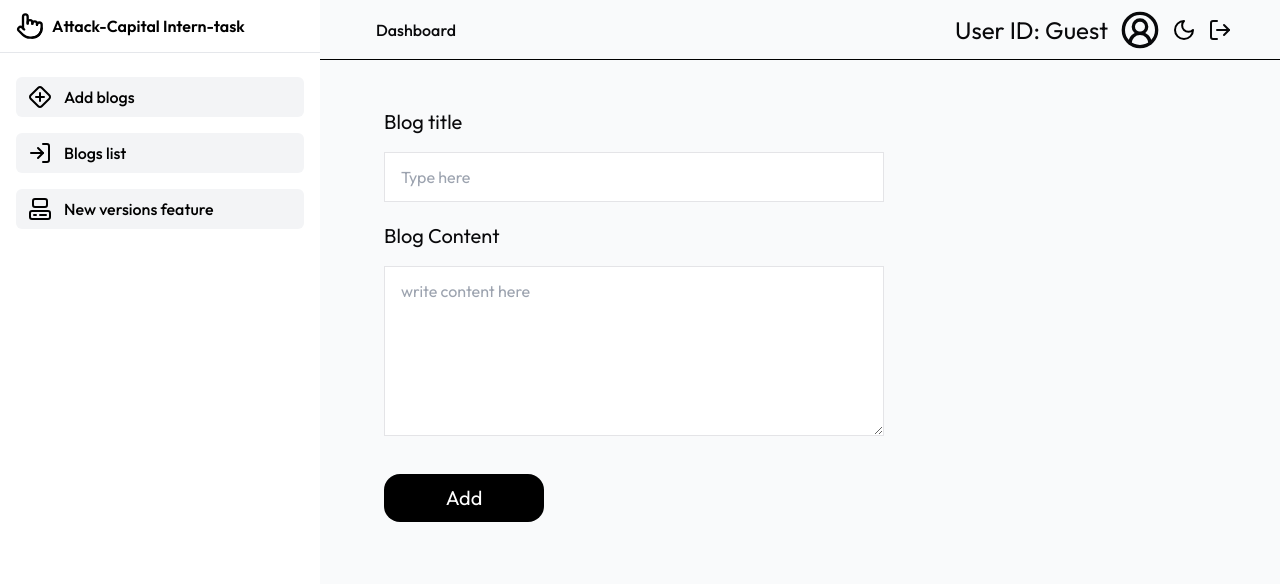
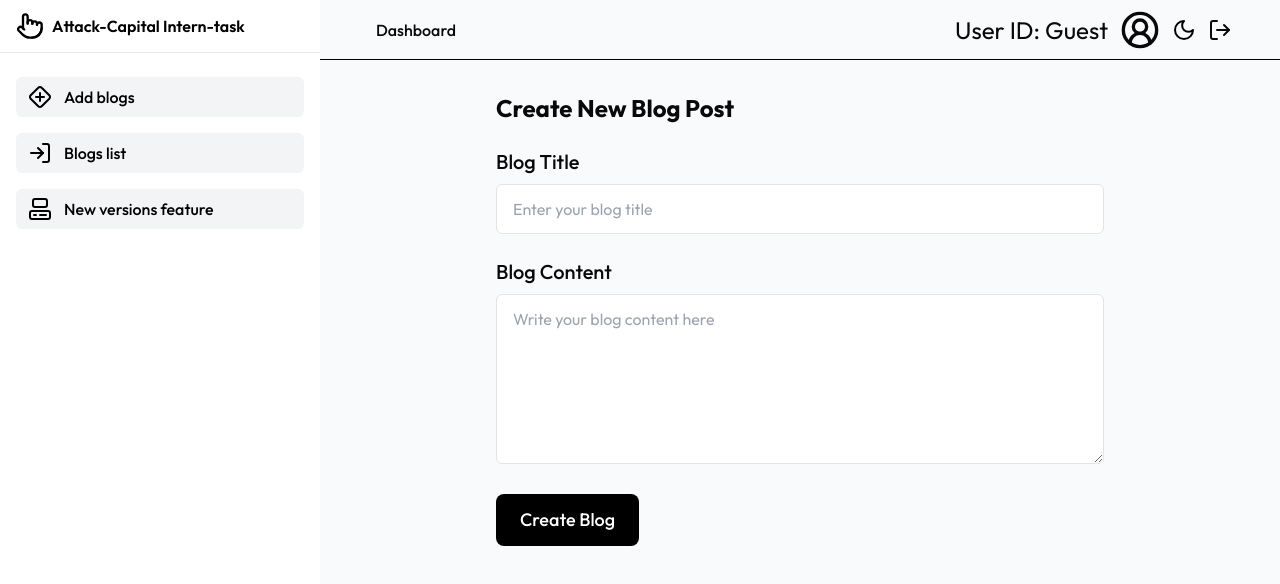
Before and after one commit to webbedpiyush/attack-capital-intern-task, a Next.js app in the folder client/: page /dashboard/addBlog in a window 1280 px wide. Shown: the top 584 px of the page. Built offline with nearby package versions, Linux system fonts and the light colour scheme; sample sign-in values are in the browser's storage.

Commit message:
minimal errors for deployment

```diff
--- a/client/app/dashboard/addBlog/page.tsx
+++ b/client/app/dashboard/addBlog/page.tsx
@@ -3,23 +3,51 @@
 import { useToast } from "@/hooks/use-toast";
 import { cn } from "@/lib/utils";
 import React, { useState } from "react";
+import { useRouter } from "next/navigation";
 
-export default function page() {
-  const [title, setTitle] = useState("");
-  const [content, setContent] = useState("");
+interface BlogFormData {
+  title: string;
+  content: string;
+}
+
+interface ApiError {
+  message: string;
+}
+
+export default function CreateBlogPage() {
+  const router = useRouter();
   const { toast } = useToast();
+  const [formData, setFormData] = useState<BlogFormData>({
+    title: "",
+    content: "",
+  });
+  const [isSubmitting, setIsSubmitting] = useState(false);
+
+  const handleChange = (
+    e: React.ChangeEvent<HTMLInputElement | HTMLTextAreaElement>
+  ) => {
+    const { name, value } = e.target;
+    setFormData((prev) => ({
+      ...prev,
+      [name]: value,
+    }));
+  };
 
   const handleSubmit = async (e: React.FormEvent) => {
     e.preventDefault();
+
     const token = localStorage.getItem("token");
-
     if (!token) {
       toast({
         variant: "destructive",
-        title: "no token available",
+        title: "Authentication Required",
+        description: "Please login to create a blog post",
       });
+      router.push("/login");
       return;
     }
+
+    setIsSubmitting(true);
 
     try {
       const response = await fetch(`/api/post/create`, {
@@ -28,60 +56,135 @@ export default function page() {
           "Content-Type": "application/json",
           Authorization: `Bearer ${token}`,
         },
-        body: JSON.stringify({ title, content }),
+        body: JSON.stringify(formData),
       });
 
       const data = await response.json();
-      if (response.ok) {
+
+      if (!response.ok) {
+        throw new Error(data.message || "Failed to create blog post");
+      }
+
       toast({
         variant: "default",
-          className: cn("bg-green-500"),
-          title: "blog created Successfully!!",
+        className: cn("bg-green-500 text-white"),
+        title: "Success!",
+        description: "Blog post created successfully",
       });
-        setTitle("");
-        setContent("");
-      } else {
+
+      // Reset form
+      setFormData({ title: "", content: "" });
+
+      // Optionally redirect to the new post or posts list
+      // router.push('/posts');
+    } catch (error) {
+      const errorMessage =
+        error instanceof Error ? error.message : "An unexpected error occurred";
+
       toast({
         variant: "destructive",
-          title: "error happened while creating blog",
+        title: "Error",
+        description: errorMessage,
       });
-      }
-    } catch (error: any) {
-      toast({
-        variant: "destructive",
-        title: error.message,
-      });
+    } finally {
+      setIsSubmitting(false);
     }
   };
+
   return (
-    <>
-      <form className="pt-5 px-5 sm:pt-12 sm:pl-16" onSubmit={handleSubmit}>
-        <p className="text-xl">Blog title</p>
+    <div className="max-w-2xl mx-auto p-4 sm:p-6 lg:p-8">
+      <h1 className="text-2xl font-bold mb-6">Create New Blog Post</h1>
+
+      <form onSubmit={handleSubmit} className="space-y-6">
+        <div className="space-y-2">
+          <label htmlFor="title" className="text-xl font-medium block">
+            Blog Title
+          </label>
           <input
-          className="w-full sm:w-[500px] mt-4 px-4 py-3 border dark:text-black"
+            id="title"
+            name="title"
+            className={cn(
+              "w-full px-4 py-3 border rounded-md",
+              "dark:text-black bg-white",
+              "focus:outline-none focus:ring-2 focus:ring-blue-500",
+              "disabled:opacity-50 disabled:cursor-not-allowed"
+            )}
             type="text"
-          placeholder="Type here"
-          value={title}
-          onChange={(e) => setTitle(e.target.value)}
+            placeholder="Enter your blog title"
+            value={formData.title}
+            onChange={handleChange}
+            disabled={isSubmitting}
             required
+            minLength={3}
+            maxLength={100}
           />
-        <p className="text-xl mt-5">Blog Content</p>
+        </div>
+
+        <div className="space-y-2">
+          <label htmlFor="content" className="text-xl font-medium block">
+            Blog Content
+          </label>
           <textarea
-          className="w-full sm:w-[500px] mt-4 px-4 py-3 border dark:text-black"
-          placeholder="write content here"
+            id="content"
+            name="content"
+            className={cn(
+              "w-full px-4 py-3 border rounded-md",
+              "dark:text-black bg-white",
+              "focus:outline-none focus:ring-2 focus:ring-blue-500",
+              "disabled:opacity-50 disabled:cursor-not-allowed"
+            )}
+            placeholder="Write your blog content here"
             rows={6}
-          value={content}
-          onChange={(e) => setContent(e.target.value)}
+            value={formData.content}
+            onChange={handleChange}
+            disabled={isSubmitting}
             required
+            minLength={10}
           />
-        <br />
+        </div>
+
         <button
           type="submit"
-          className="text-xl mt-8 w-40 h-12 bg-black dark:bg-white text-white dark:text-black rounded-2xl"
+          disabled={isSubmitting}
+          className={cn(
+            "w-full sm:w-auto px-6 py-3 text-lg font-medium",
+            "bg-black dark:bg-white",
+            "text-white dark:text-black",
+            "rounded-lg transition-all",
+            "hover:bg-gray-800 dark:hover:bg-gray-100",
+            "disabled:opacity-50 disabled:cursor-not-allowed",
+            "focus:outline-none focus:ring-2 focus:ring-offset-2 focus:ring-blue-500"
+          )}
         >
-          Add
+          {isSubmitting ? (
+            <span className="flex items-center justify-center">
+              <svg
+                className="animate-spin -ml-1 mr-3 h-5 w-5"
+                xmlns="http://www.w3.org/2000/svg"
+                fill="none"
+                viewBox="0 0 24 24"
+              >
+                <circle
+                  className="opacity-25"
+                  cx="12"
+                  cy="12"
+                  r="10"
+                  stroke="currentColor"
+                  strokeWidth="4"
+                ></circle>
+                <path
+                  className="opacity-75"
+                  fill="currentColor"
+                  d="M4 12a8 8 0 018-8V0C5.373 0 0 5.373 0 12h4zm2 5.291A7.962 7.962 0 014 12H0c0 3.042 1.135 5.824 3 7.938l3-2.647z"
+                ></path>
+              </svg>
+              Creating...
+            </span>
+          ) : (
+            "Create Blog"
+          )}
         </button>
       </form>
-    </>
+    </div>
   );
 }
--- a/client/app/dashboard/blogList/page.tsx
+++ b/client/app/dashboard/blogList/page.tsx
@@ -1,4 +1,21 @@
-"use client";
+'use client';
+
+import { Suspense } from 'react';
+
+export default function Page({ searchParams }: { searchParams: { userId?: string } }) {
+  const userId = searchParams.userId || "Guest";
+
+  return (
+    <div className="p-4">
+      <h1 className="text-2xl font-bold mb-4">Posts of Author: {userId}</h1>
+      <Suspense fallback={<LoadingSpinner />}>
+        <PostsList userId={userId} />
+      </Suspense>
+    </div>
+  );
+}
+
+
 import { useEffect, useState } from "react";
 
 // Define types for the post data
@@ -14,15 +31,15 @@ interface FetchError {
   status?: number;
 }
 
-export default function Page({ searchParams }: { searchParams: { userId?: string } }) {
+interface PostsListProps {
+  userId: string;
+}
+
+export function PostsList({ userId }: PostsListProps) {
   const [posts, setPosts] = useState<Post[]>([]);
   const [loading, setLoading] = useState(true);
   const [error, setError] = useState<FetchError | null>(null);
-  const [author, setAuthor] = useState<Number>(2);
-
-  const userId = searchParams.userId || "Guest";
-
-  // Assuming author is a number from your example
+  const [author, setAuthor] = useState<Number>(Number(userId));
   const [token, setToken] = useState<string | null>(null);
 
   useEffect(() => {
@@ -44,7 +61,6 @@ export default function Page({ searchParams }: { searchParams: { userId?: string
     }
 
     try {
-      // Updated to match the correct API endpoint structure (/api/posts)
       const response = await fetch(`/api/post/fetchPosts?author=${author}`, {
         method: "GET",
         headers: {
@@ -64,12 +80,10 @@ export default function Page({ searchParams }: { searchParams: { userId?: string
 
       setPosts(data);
       setError(null);
-      console.log(userId)
     } catch (error) {
       console.error("Error fetching posts:", error);
       setError({
-        message:
-          error instanceof Error ? error.message : "Failed to fetch posts",
+        message: error instanceof Error ? error.message : "Failed to fetch posts",
         status: (error as any)?.status,
       });
     } finally {
@@ -81,31 +95,26 @@ export default function Page({ searchParams }: { searchParams: { userId?: string
     if (token) {
       handleFetchPosts();
     }
-  }, [token]); // Dependencies array includes token
+  }, [token, author]); // Dependencies array includes token and author
 
   if (error) {
     return (
-      <div className="p-4">
-        <h1 className="text-2xl font-bold mb-4">Posts</h1>
       <div className="bg-red-50 border border-red-200 text-red-700 px-4 py-3 rounded">
         Error: {error.message}
         {error.status && ` (Status: ${error.status})`}
       </div>
-      </div>
     );
   }
 
+  if (loading) {
+    return <LoadingSpinner />;
+  }
+
+  if (posts.length === 0) {
+    return <p className="text-gray-500 text-center py-4">No posts available</p>;
+  }
+
   return (
-    <div className="p-4">
-      <h1 className="text-2xl font-bold mb-4">Posts  of Author:{userId}</h1>
-
-      {loading ? (
-        <div className="flex items-center justify-center py-8">
-          <div className="animate-spin rounded-full h-8 w-8 border-b-2 border-gray-900"></div>
-        </div>
-      ) : posts.length === 0 ? (
-        <p className="text-gray-500 text-center py-4">No posts available</p>
-      ) : (
     <ul className="space-y-4">
       {posts.map((post) => (
         <li
@@ -117,7 +126,13 @@ export default function Page({ searchParams }: { searchParams: { userId?: string
         </li>
       ))}
     </ul>
-      )}
+  );
+}
+
+export function LoadingSpinner() {
+  return (
+    <div className="flex items-center justify-center py-8">
+      <div className="animate-spin rounded-full h-8 w-8 border-b-2 border-gray-900"></div>
     </div>
   );
 }
--- a/client/app/dashboard/layout.tsx
+++ b/client/app/dashboard/layout.tsx
@@ -15,6 +15,7 @@ export default function Layout({ children }: LayoutWrapperProps) {
   const userId = searchParams.get("userId") || "Guest";
   const router = useRouter();
 
+
   function logoutFunction() {
     const token = localStorage.getItem("token");
     if (token) {
@@ -31,13 +32,10 @@ export default function Layout({ children }: LayoutWrapperProps) {
             <Sidebar userId={userId} />
           </div>
 
-
           <div className="flex-1 flex flex-col min-h-screen">
-
             <div className="md:hidden">
               <Sidebar userId={userId} />
             </div>
-
 
             <main className="flex-1">
               <div className="flex items-center justify-between w-full py-3 max-h-[60px] px-12 border-b border-black dark:border-white">
```
Lines whose indentation alone changed are shown as unchanged.
